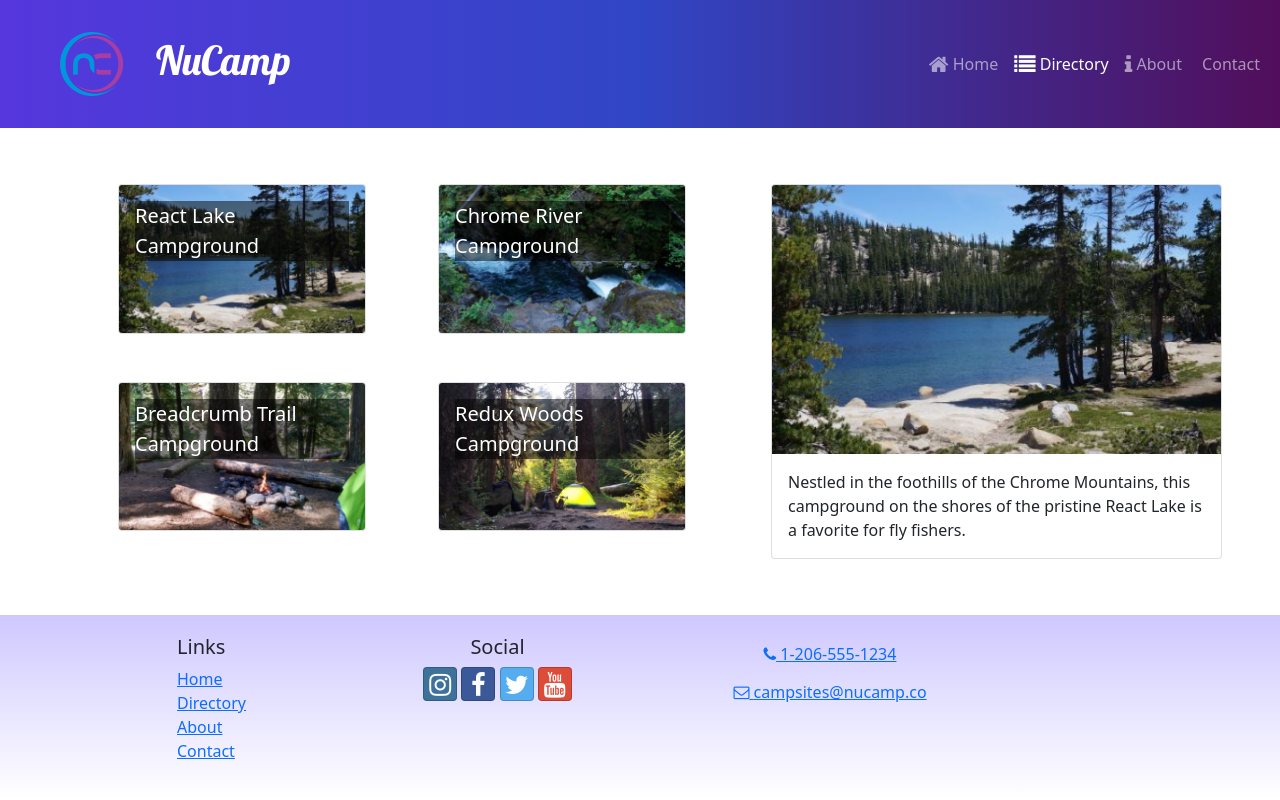
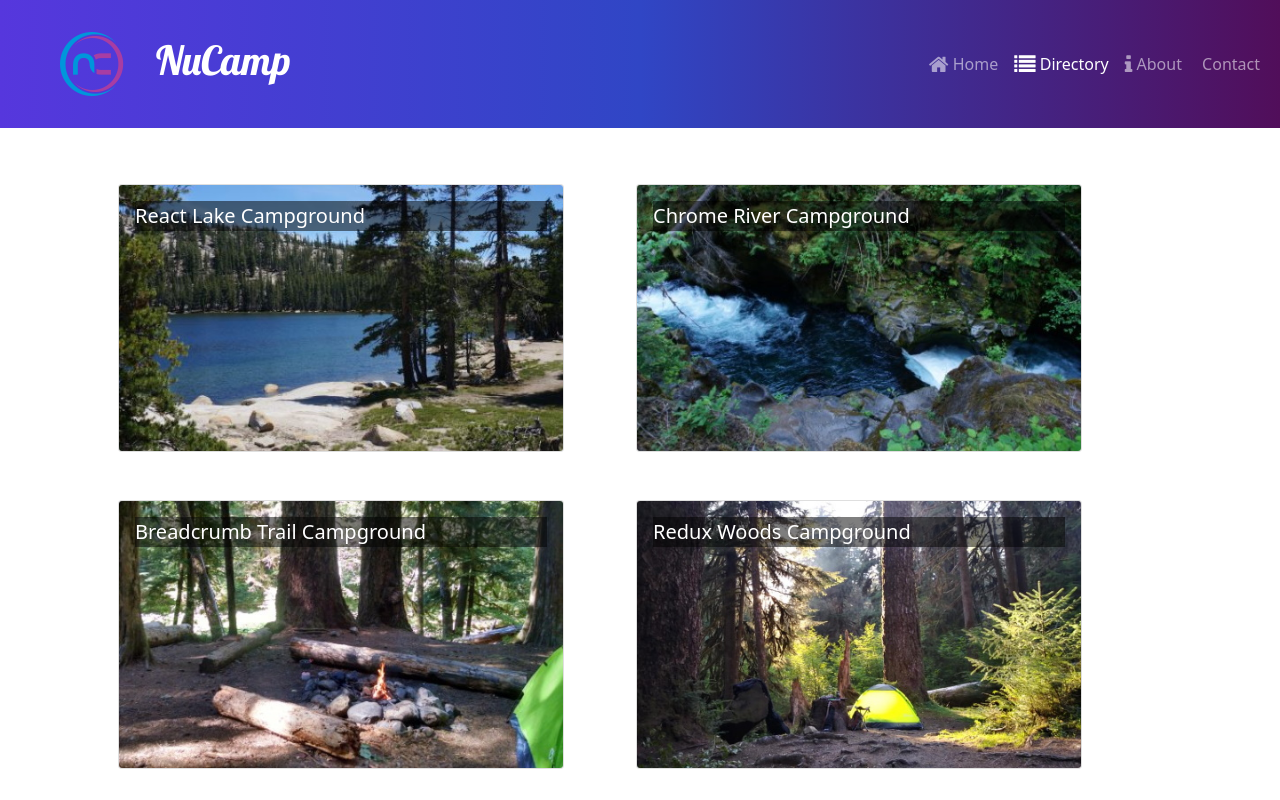
Before and after one commit to j-chaney3/nc-react, a React (Create React App) app in the folder nucampsite/: page /directory in a window 1280 px wide. Shown: the top 800 px of the page. Built offline with nearby package versions, Linux system fonts and the light colour scheme.

Commit message:
CampsiteDetailPage with useParams

```diff
--- a/nucampsite/src/App.js
+++ b/nucampsite/src/App.js
@@ -5,6 +5,7 @@
 import Footer from './components/Footer';
 import './App.css';
 import CampsitesDirectoryPage from './pages/CampsitesDirectoryPage';
+import CampsiteDetailPage from './pages/CampsiteDetailPage';
 
 function App() {
 	return (
@@ -14,6 +15,7 @@
 				<Route path="/" element={<HomePage />} />
 				<Route path="contact" element={<ContactPage />} />
 				<Route path="directory" element={<CampsitesDirectoryPage />} />
+				<Route path="directory/:campsiteId" element={<CampsiteDetailPage />} />
 			</Routes>
 			<Footer />
 		</div>
--- a/nucampsite/src/features/campsites/CampsiteCard.js
+++ b/nucampsite/src/features/campsites/CampsiteCard.js
@@ -1,14 +1,17 @@
 import { Card, CardImg, CardImgOverlay, CardTitle } from 'reactstrap';
+import { Link } from 'react-router-dom';
 
 const CampsiteCard = ({ campsite }) => {
-	const { image, name } = campsite;
+	const {id, image, name } = campsite;
 	return (
+		<Link to={`${id}`}>
 			<Card>
 				<CardImg width="100%" src={image} alt={name} />
 				<CardImgOverlay>
 					<CardTitle>{name}</CardTitle>
 				</CardImgOverlay>
 			</Card>
+		</Link>
 	);
 };
 
--- a/nucampsite/src/features/campsites/CampsitesList.js
+++ b/nucampsite/src/features/campsites/CampsitesList.js
@@ -2,7 +2,7 @@
 import CampsiteCard from './CampsiteCard';
 import { selectAllCampsites } from './campsitesSlice';
 
-const CampsitesList = ({setCampsiteId}) => {
+const CampsitesList = () => {
 	const campsites = selectAllCampsites();
 
 	return (
@@ -12,7 +12,7 @@
 						md="5"
 						className="m-4"
 						key={campsite.id}
-						onClick ={() => setCampsiteId(campsite.id)}
+
 					>
 					<CampsiteCard campsite={campsite} />
 				</Col>
--- a/nucampsite/src/features/campsites/campsitesSlice.js
+++ b/nucampsite/src/features/campsites/campsitesSlice.js
@@ -10,7 +10,7 @@
 
 
 export const selectCampsiteById = (id) => {
-    return CAMPSITES.find((campsite) => campsite.id === id);
+    return CAMPSITES.find((campsite) => campsite.id === parseInt(id));
 };
 
 export const selectFeaturedCampsite = () => {
--- /dev/null
+++ b/nucampsite/src/pages/CampsiteDetailPage.js
@@ -0,0 +1,19 @@
+import { Container, Row } from 'reactstrap';
+import { useParams } from 'react-router-dom';
+import { selectCampsiteById } from '../features/campsites/campsitesSlice';
+import CampsiteDetail from '../features/campsites/CampsiteDetail';
+
+const CampsiteDetailPage = () => {
+	const { campsiteId } = useParams();
+	const campsite = selectCampsiteById(campsiteId);
+
+	return (
+		<Container>
+			<Row>
+				<CampsiteDetail campsite={campsite} />
+			</Row>
+		</Container>
+	);
+};
+
+export default CampsiteDetailPage;
--- a/nucampsite/src/pages/CampsitesDirectoryPage.js
+++ b/nucampsite/src/pages/CampsitesDirectoryPage.js
@@ -1,24 +1,10 @@
-import { useState } from 'react';
-import { Container, Row, Col } from 'reactstrap';
-import CampsiteDetail from '../features/campsites/CampsiteDetail';
+import { Container } from 'reactstrap';
 import CampsitesList from '../features/campsites/CampsitesList';
-import { selectCampsiteById } from '../features/campsites/campsitesSlice';
 
 const CampsitesDirectoryPage = () => {
-	const [campsiteId, setCampsiteId] = useState(0);
-    const selectedCampsite = selectCampsiteById(campsiteId);
-
 	return (
 		<Container>
-
-			<Row>
-				<Col sm="5" md="7">
-					<CampsitesList setCampsiteId={setCampsiteId} />
-				</Col>
-				<Col sm="7" md="5">
-					<CampsiteDetail campsite={selectedCampsite} />
-				</Col>
-			</Row>
+			<CampsitesList />
 		</Container>
 	);
 };
```
Lines whose indentation alone changed are shown as unchanged.
